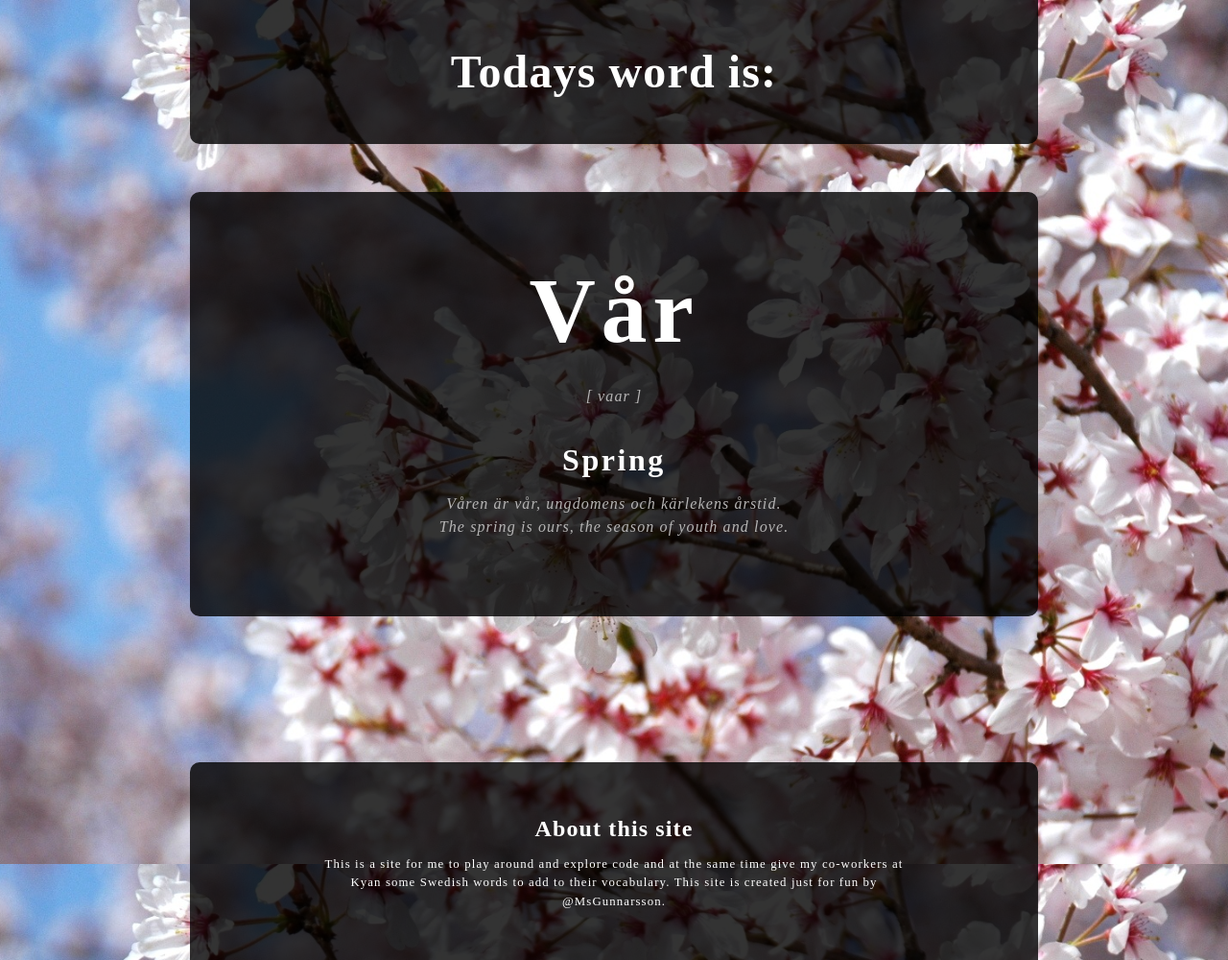
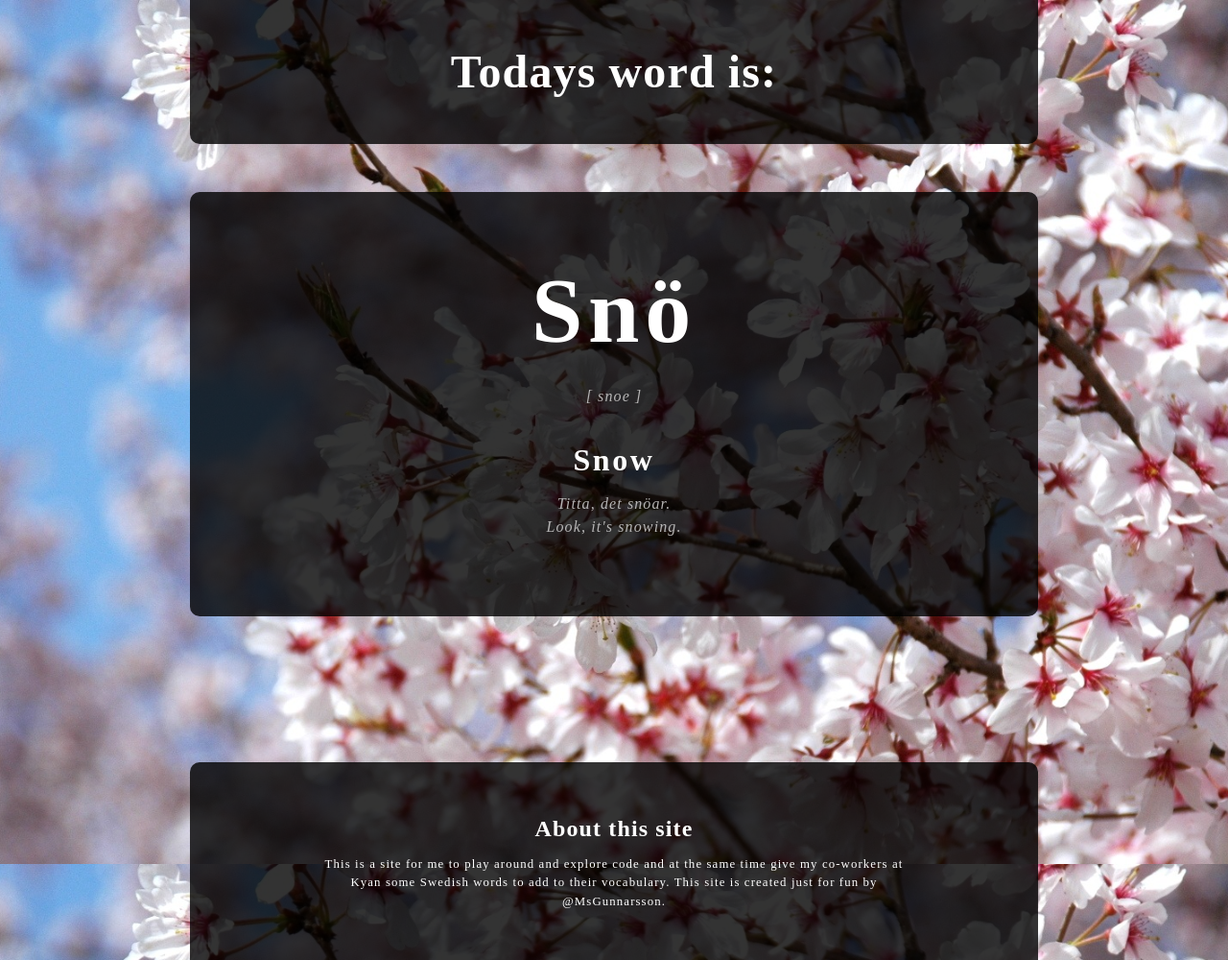
Before and after one commit to msgunnarsson/swedish_words, a Jekyll site: the page built from index.html, in a window 1280 px wide. Shown: the whole page at 96% size. Built offline with Jekyll 4.4.1, drawn with Linux system fonts in a browser that asks for light colours.

Commit message:
Todays word - snö

```diff
--- a/index.html
+++ b/index.html
@@ -4,9 +4,9 @@ layout: default
 
 <div>
 	<div class="content_box">
-		<p class="swedish" lang="sv">Vår</p>
-		<p class="description">[ vaar ]</p>
-		<p class="english">Spring</p>
-		<p class="description">Våren är vår, ungdomens och kärlekens årstid.<br>The spring is ours, the season of youth and love.</p>
+		<p class="swedish" lang="sv">Snö</p>
+		<p class="description">[ snoe ]</p>
+		<p class="english">Snow</p>
+		<p class="description">Titta, det snöar.<br>Look, it's snowing.</p>
 	</div>
 </div>
```
